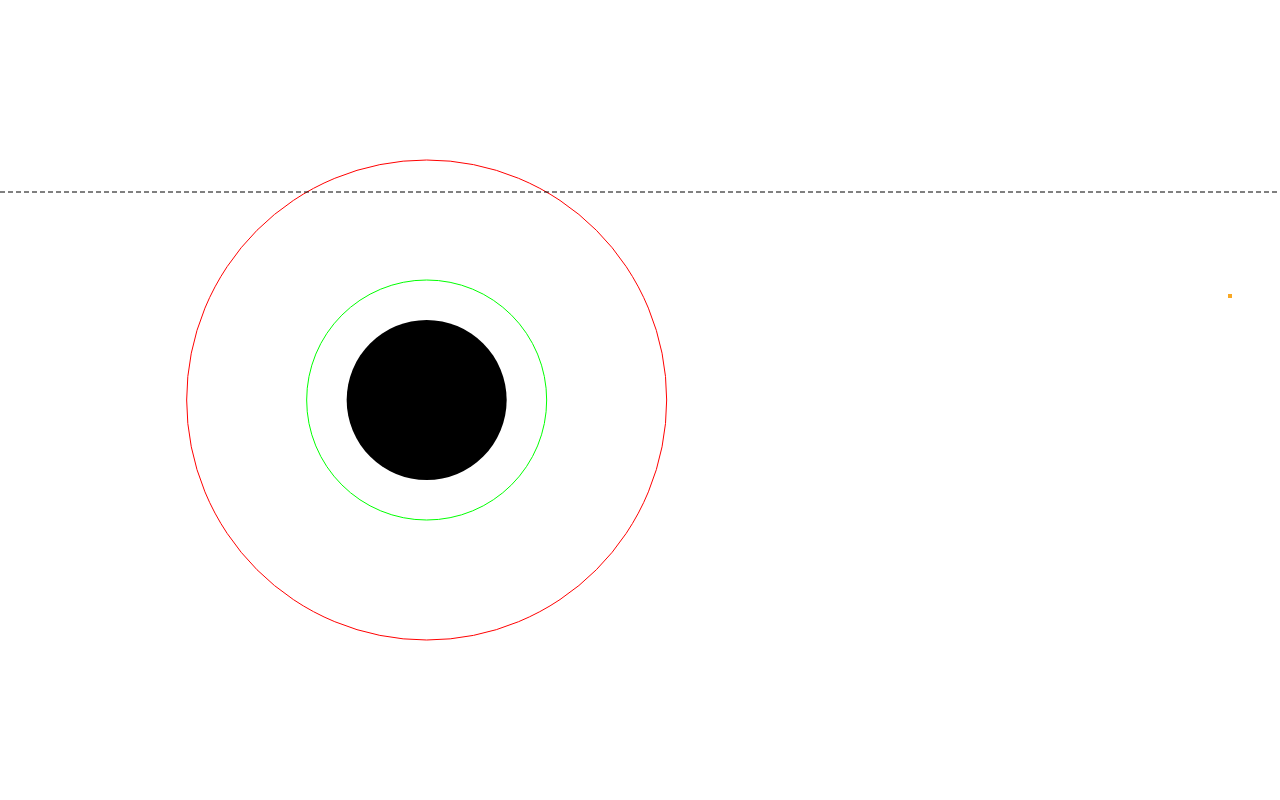
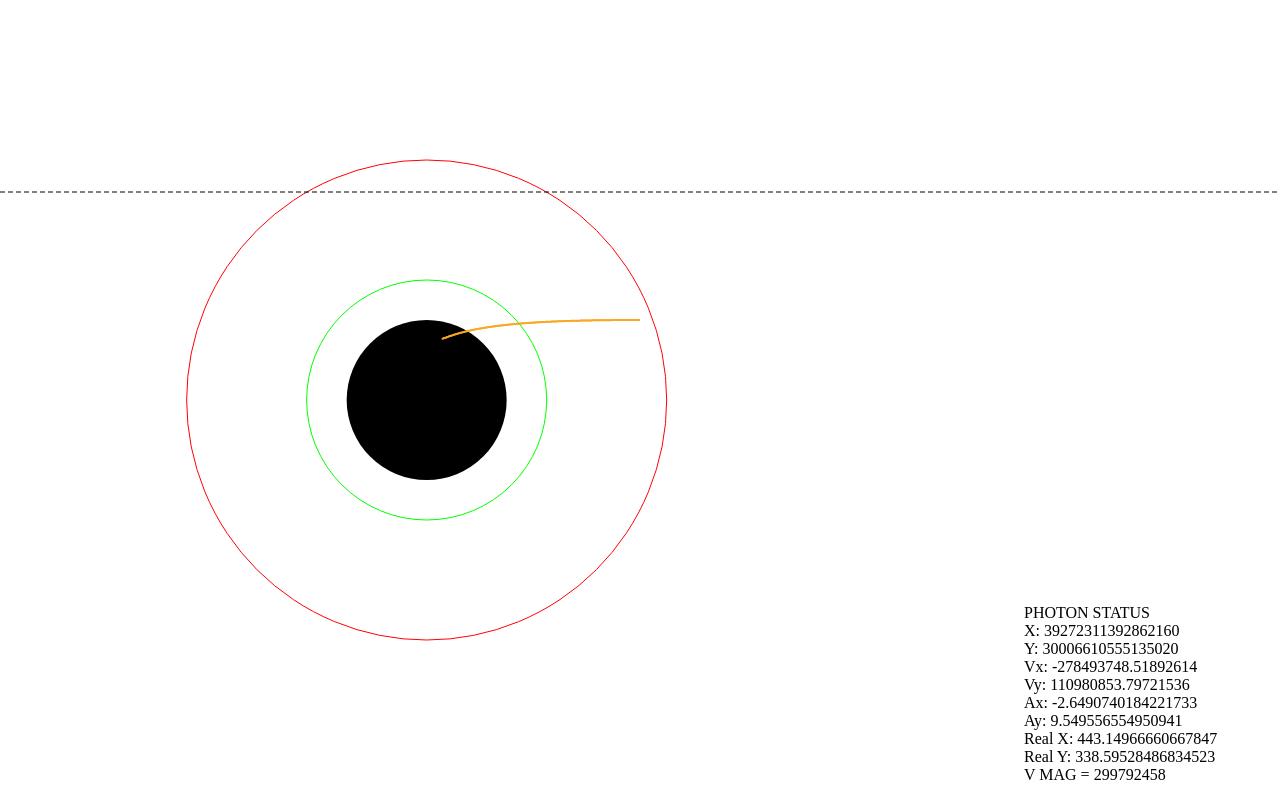
Before and after one commit to mommi2/BlackHoleSimulation, a plain HTML site: page index.html in a window 1280 px wide. Drawn offline with Linux system fonts and the light colour scheme.

Commit message:
Usare metodo degli angoli

```diff
--- a/index.html
+++ b/index.html
@@ -5,6 +5,10 @@
         <link rel="stylesheet" type="text/css" href="style.css">
     </head>
     <body>
+        <p id="log" style="position:fixed;bottom: 0; left: 80%;">
+            testo
+        </p>
+
         <canvas class="canvas" id="background"></canvas>
         <canvas class="canvas" id="content"></canvas>
 
--- a/js/blackHole.js
+++ b/js/blackHole.js
@@ -5,6 +5,7 @@ class BlackHole {
         this.sr = ((2 * G * m) / (Math.pow(c, 2)));
         scale = background.height / ((10 * this.sr));
         factor = this.sr / c;
+        deltaT *= factor / 2;
         this.pos = new Vector(pos.x / scale, pos.y / scale);
     }
 
--- a/js/main.js
+++ b/js/main.js
@@ -1,5 +1,6 @@
 var frameRate = 1 / 60;
 var frameDelay = frameRate * 1000;
+var deltaT = frameDelay / 1000;
 
 const c = 299792458; // m/s
 const sM = 1.989e30; // kg
@@ -27,7 +28,7 @@ function start() {
     m87.show();
     m87.print();
 
-    p = new Photon(new Vector(content.width - 50, innerHeight / 2 - m87.sr * scale * 1.3));
+    p = new Photon(new Vector(content.width / 2, innerHeight / 2 - m87.sr * scale * 1));
     p.print();
     console.log("TEMPORAL FACTOR = " + factor);
     console.log("SCALE = " + scale);
@@ -36,14 +37,16 @@ function start() {
     /**for (let i = start; i < end; i + 50) {
         photons.push(new Photon(new Vector(content.width - 50, i)))
     }**/
-    setInterval(animatedLoop, frameDelay / factor);
+    //setInterval(animatedLoop, frameDelay / factor);
+    setInterval(animatedLoop, frameDelay);
 }
 
 function animatedLoop() {
     //if ((Vector.sub(m87.pos, p.pos).mag > m87.sr) && p.pos.x > 0){
+        document.getElementById("log").innerHTML = p.status() + "<br> V MAG = " + p.v.mag;
         p.updateSpeed(m87);
         p.update();
-        p.print();
+        //p.print();
         p.show();
     //}
 }
--- a/js/photon.js
+++ b/js/photon.js
@@ -12,20 +12,18 @@ class Photon {
         this.a.setMag(
             (G * bh.m) / Math.pow(this.a.mag, 2)
         );
-        this.v.x += this.a.x * (frameDelay / 1000);
-        this.v.y += this.a.y * (frameDelay / 1000);
+        this.v = Vector.add(this.v, Vector.scalar(this.a, deltaT));
         this.v.setMag(c);
     }
 
     update() {
-        this.pos.x += (this.v.x) * (frameDelay / 1000);
-        this.pos.y += (this.v.y) * (frameDelay / 1000);
+        this.pos = Vector.add(this.pos, Vector.scalar(this.v, deltaT));
     }
 
     show() {
         ctxC.fillStyle = "#f9a825";
         ctxC.beginPath();
-        ctxC.arc(this.pos.x * scale, this.pos.y * scale, 2, 0, Math.PI * 2, false);
+        ctxC.arc(this.pos.x * scale, this.pos.y * scale, 1, 0, Math.PI * 2, false);
         ctxC.fill();
     }
 
@@ -38,4 +36,12 @@ class Photon {
         console.log("\ta.x: " + this.a.x);
         console.log("\ta.y: " + this.a.y);
     }
+
+    status() {
+        return "PHOTON STATUS <br>" +
+            "X: " + this.pos.x + "<br>Y: " + this.pos.y +
+            "<br>Vx: " + this.v.x + " <br>Vy: " + this.v.y +
+            "<br>Ax: " + this.a.x + "<br>Ay: " + this.a.y +
+            "<br>Real X: " + this.pos.x * scale + "<br>Real Y: " + this.pos.y * scale;
+    }
 }
--- a/js/vector.js
+++ b/js/vector.js
@@ -15,6 +15,21 @@ class Vector {
         this.mag = Math.sqrt((this.x * this.x) + (this.y * this.y));
     }
 
+    scalar(scalar) {
+        this.setMag(this.mag * scalar);
+    }
+
+    static scalar(vector, scalar) {
+        return new Vector(vector.x * scalar, vector.y * scalar);
+    }
+
+    print() {
+        console.log("VECTOR");
+        console.log("\tx: " + this.x);
+        console.log("\ty: " + this.y);
+        console.log("\tmag: " + this.mag);
+    }
+
     static add(vector1, vector2) {
         return new Vector(vector1.x + vector2.x, vector1.y + vector2.y);
     }
@@ -23,10 +38,4 @@ class Vector {
         return new Vector(vector1.x - vector2.x, vector1.y - vector2.y);
     }
 
-    print() {
-        console.log("VECTOR");
-        console.log("\tx: " + this.x);
-        console.log("\ty: " + this.y);
-        console.log("\tmag: " + this.mag);
-    }
 }
```
Also changed, not shown: 1 other file.
